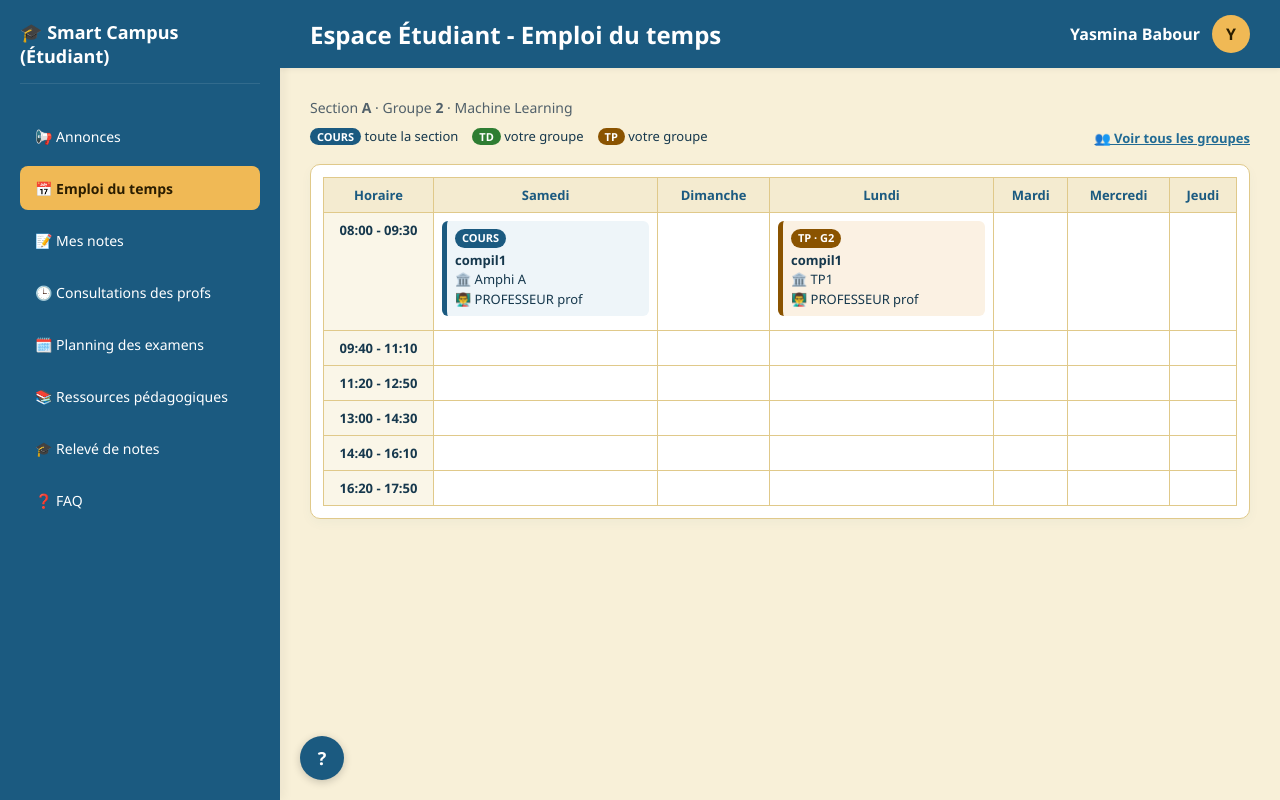
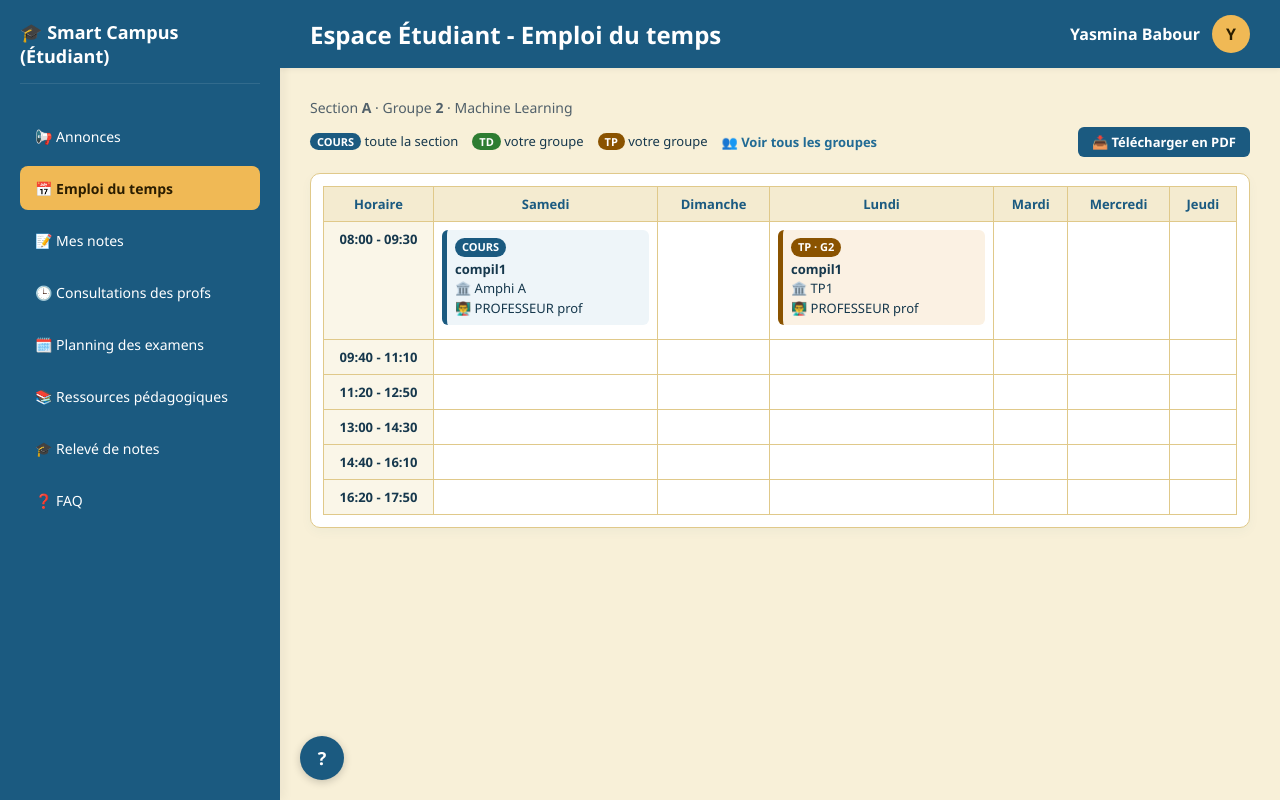
Before and after one commit to meriemoug/smart-campus, a PHP site: page /etudiant_edt.php in a window 1280 px wide. Run offline with PHP 8.4, Linux system fonts and the light colour scheme; a user stored in the database is signed in; data comes from the database, SQL or seed files in the repository.

Commit message:
Update etudiant_edt.php

```diff
--- a/etudiant_edt.php
+++ b/etudiant_edt.php
@@ -55,10 +55,11 @@ try {
 .tp{display:inline-block;font-size:11px;font-weight:700;padding:1px 7px;border-radius:99px;color:#fff;background:var(--header);margin-bottom:3px}
 .tp.TD{background:#2e7d32}.tp.TP{background:#8a5300}
 .legend{display:flex;gap:14px;flex-wrap:wrap;margin:10px 0 16px;font-size:13px;align-items:center}
-.toggle{margin-left:auto;font-weight:600;color:var(--menu)}
+.toggle{font-weight:600;color:var(--menu);text-decoration:none}
+.btn-pdf{background:var(--header);color:var(--on-blue);padding:6px 14px;border-radius:6px;text-decoration:none;font-weight:600;margin-left:auto;display:inline-flex;align-items:center;gap:6px}
+.btn-pdf:hover{background:var(--menu)}
 </style>
 
-<!--<h3 class="section-title">Emploi du temps</h3> -->
 <p class="muted" style="margin-bottom:6px">
   Section <strong><?php echo htmlspecialchars($etu['nom_sec'] ?? '-'); ?></strong> · Groupe <strong><?php echo (int)$etu['groupe']; ?></strong>
   · <?php echo htmlspecialchars($etu['NomSp'] ?? ''); ?>
@@ -72,6 +73,9 @@ try {
   <span><span class="tp TP">TP</span> votre groupe</span>
   <a class="toggle" href="etudiant_edt.php<?php echo $tous_groupes ? '' : '?tous=1'; ?>">
     <?php echo $tous_groupes ? '👤 Voir uniquement mon groupe' : '👥 Voir tous les groupes'; ?>
+  </a>
+  <a class="btn-pdf" href="etudiant_edt_pdf.php<?php echo $tous_groupes ? '?tous=1' : ''; ?>" target="_blank">
+    📥 Télécharger en PDF
   </a>
 </div>
 
```
